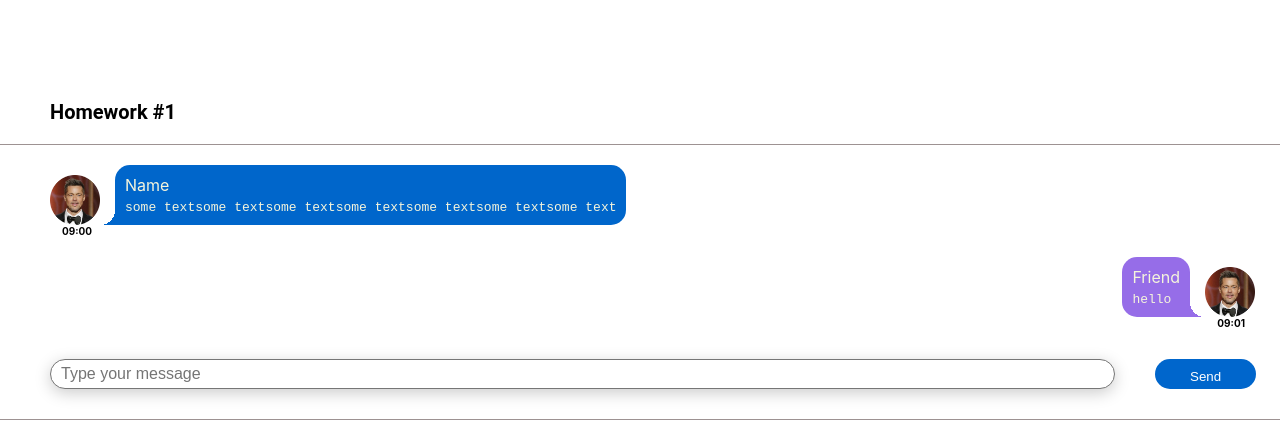
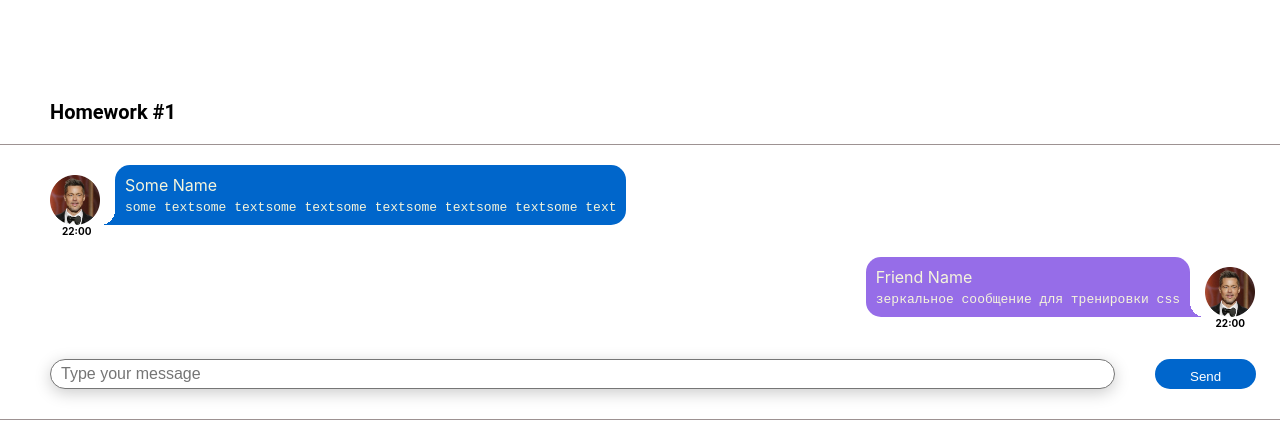
Before and after one commit to Vr930/hws2-master, a React (Create React App) app: page / in a window 1280 px wide. Shown: the top 436 px of the page. Built offline with nearby package versions, Linux system fonts and the light colour scheme.

Commit message:
fix pros 2

```diff
--- a/src/s2-homeworks/hw01/HW1.tsx
+++ b/src/s2-homeworks/hw01/HW1.tsx
@@ -57,15 +57,8 @@ const HW1 = () => {
             <div className={s2.hw}>
                 {/*проверка отображения (не менять)*/}
                 <div>
-                    <Message message={message0}
-                             text="some textsome textsome textsome textsome textsome textsome text"
-                             name="Name"
-                             time="09:00"
-                    />
+                    <Message message={message0}/>
                     <FriendMessage message={friendMessage0}
-                                   text="hello"
-                                   name="Friend"
-                                   time="09:01"
                     />
                 </div>
 
--- a/src/s2-homeworks/hw01/friend-message/FriendMessage.tsx
+++ b/src/s2-homeworks/hw01/friend-message/FriendMessage.tsx
@@ -5,9 +5,6 @@ import {MessageType} from "../HW1";
 // создать тип вместо any и отобразить приходящие данные
 export type FriendPropsType = {
     message: MessageType,
-    text: string,
-    name: string,
-    time: string
 }
 const FriendMessage = (props: FriendPropsType) => {
     return (
@@ -27,19 +24,19 @@ const FriendMessage = (props: FriendPropsType) => {
                         id={'hw1-friend-name-' + props.message.id}
                         className={s.friendName}>
                         {/*создаёт студент*/}
-                        {props.name}
+                        {props.message.user.name}
                         {/**/}
                     </div>
                     <pre id={'hw1-friend-text-' + props.message.id} className={s.friendMessageText}>
                         {/*создаёт студент*/}
-                        <div>{props.text}</div>
+                        <div>{props.message.message.text}</div>
                         {/**/}
                     </pre>
                 </div>
             </div>
             <div id={'hw1-friend-time-' + props.message.id} className={s.friendTime}>
                 {/*создаёт студент*/}
-                {props.time}
+                {props.message.message.time}
                 {/**/}
             </div>
         </div>
--- a/src/s2-homeworks/hw01/message/Message.module.css
+++ b/src/s2-homeworks/hw01/message/Message.module.css
@@ -32,7 +32,6 @@
 
 .name {
     margin: 10px 10px 0px 10px;
-    font-sixe: 20px;
 }
 
 .messageText {
--- a/src/s2-homeworks/hw01/message/Message.tsx
+++ b/src/s2-homeworks/hw01/message/Message.tsx
@@ -5,9 +5,6 @@ import {MessageType} from "../HW1";
 // нужно создать правильный тип вместо any
 export type MessagePropsType = {
     message: MessageType,
-    text: string,
-    name: string,
-    time: string
 }
 
 // нужно отобразить приходящие данные
@@ -25,19 +22,19 @@ const Message = (props: MessagePropsType) => {
                 <div className={s.text}>
                     <div id={'hw1-name-' + props.message.id} className={s.name}>
                         {/*создаёт студент*/}
-                        {props.name}
+                        <div>{props.message.user.name}</div>
                         {/**/}
                     </div>
                     <pre id={'hw1-text-' + props.message.id} className={s.messageText}>
                         {/*создаёт студент*/}
-                        <div>{props.text}</div>
+                        <div>{props.message.message.text}</div>
                         {/**/}
                     </pre>
                 </div>
             </div>
             <div id={'hw1-time-' + props.message.id} className={s.time}>
                 {/*создаёт студент*/}
-                {props.time}
+                <div>{props.message.message.time}</div>
                 {/**/}
             </div>
         </div>
```
